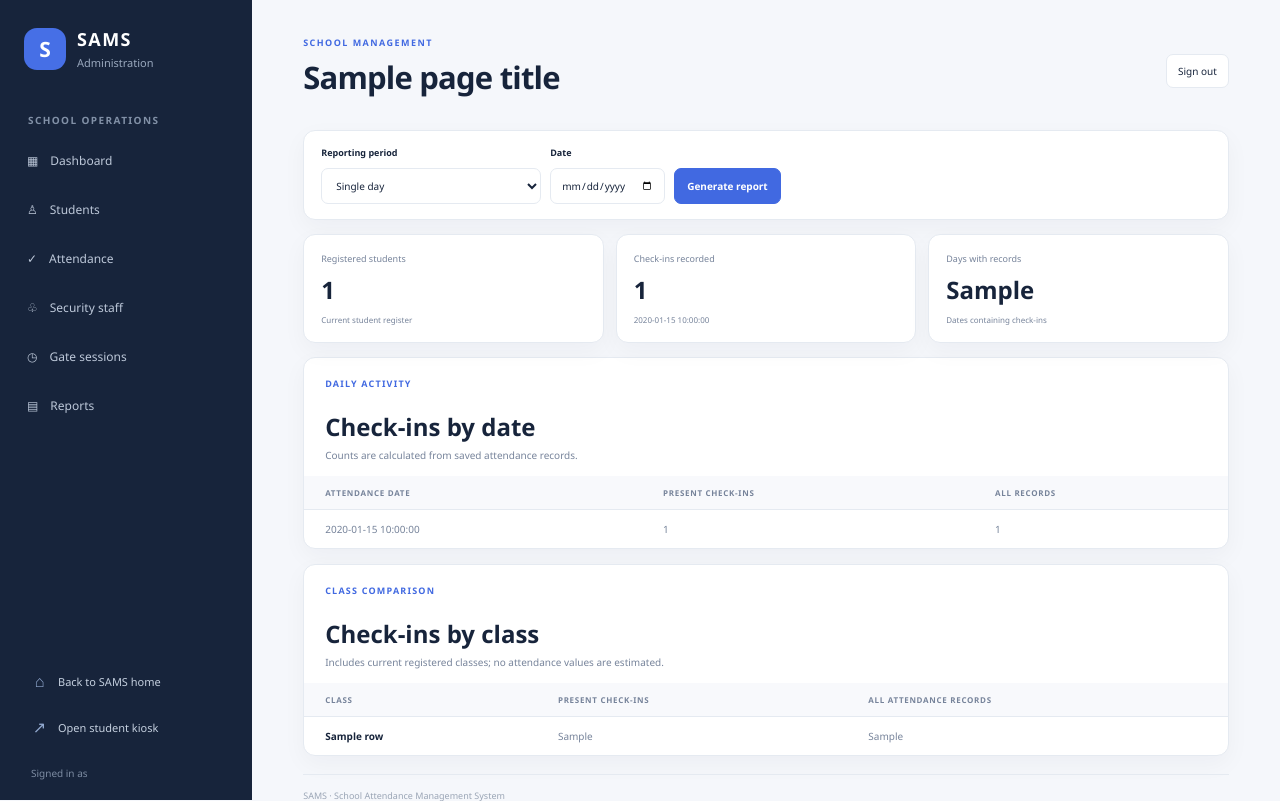
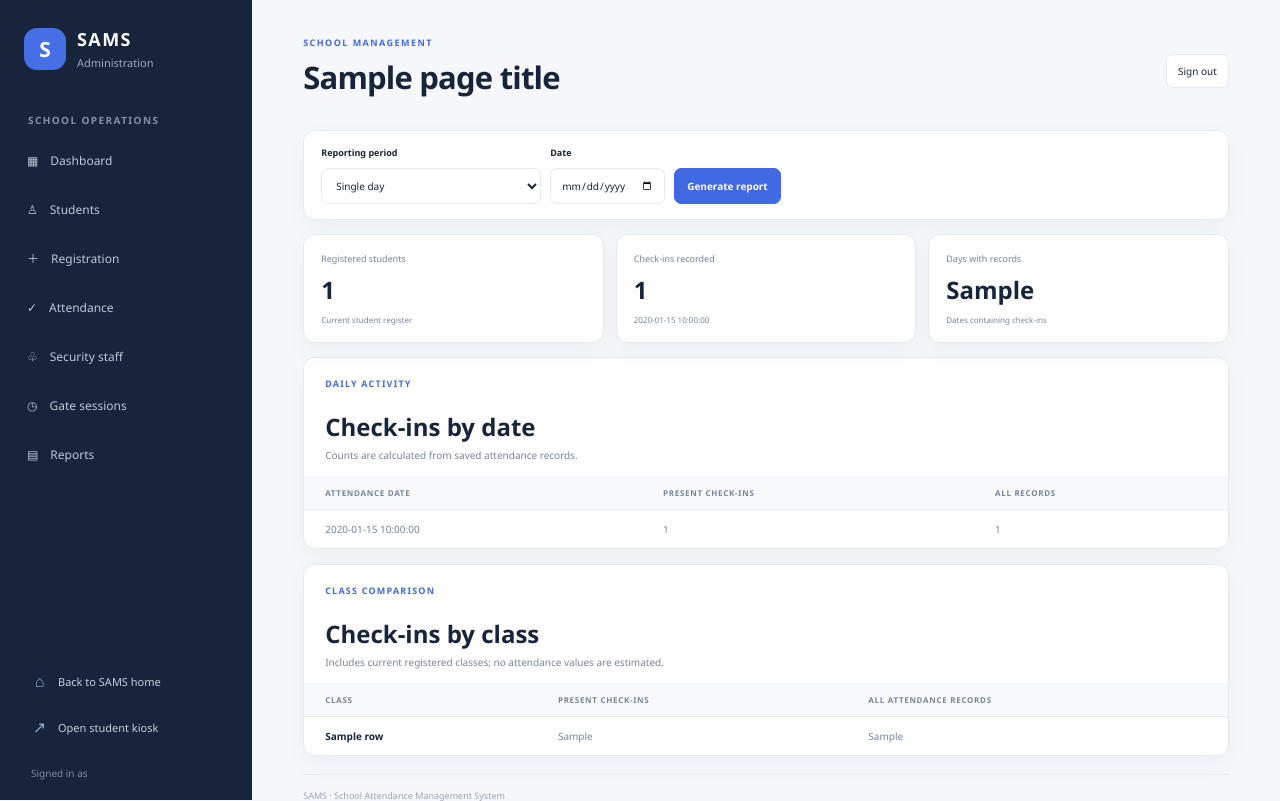
Before and after one commit to Ainechris/SAMS-ORIGNAL, a Flask app: template app/templates/admin/reports.html in a window 1280 px wide. Shown: the top 801 px of the page. Run offline with Flask 3, Linux system fonts and the light colour scheme; the template is opened without the code that fills it: most values are stand-ins (such as "Sample title", 1, 10 or a date in 2020).

Commit message:
Add registration management to admin navigation

```diff
--- a/app/templates/admin/shell.html
+++ b/app/templates/admin/shell.html
@@ -21,6 +21,7 @@
         <nav class="sidebar-nav">
             <a class="nav-link {% if active_page == 'dashboard' %}active{% endif %}" href="{{ url_for('admin.dashboard') }}" {% if active_page == 'dashboard' %}aria-current="page"{% endif %}><span aria-hidden="true">▦</span>Dashboard</a>
             <a class="nav-link {% if active_page == 'students' %}active{% endif %}" href="{{ url_for('admin_students.list_students') }}" {% if active_page == 'students' %}aria-current="page"{% endif %}><span aria-hidden="true">♙</span>Students</a>
+            <a class="nav-link {% if active_page == 'registration' %}active{% endif %}" href="{{ url_for('registration.manage_registration') }}" {% if active_page == 'registration' %}aria-current="page"{% endif %}><span aria-hidden="true">＋</span>Registration</a>
             <a class="nav-link {% if active_page == 'attendance' %}active{% endif %}" href="{{ url_for('admin_students.attendance_records') }}" {% if active_page == 'attendance' %}aria-current="page"{% endif %}><span aria-hidden="true">✓</span>Attendance</a>
             <a class="nav-link {% if active_page == 'security' %}active{% endif %}" href="{{ url_for('admin_security.list_security_users') }}" {% if active_page == 'security' %}aria-current="page"{% endif %}><span aria-hidden="true">♧</span>Security staff</a>
             <a class="nav-link {% if active_page == 'sessions' %}active{% endif %}" href="{{ url_for('admin_security.gate_sessions') }}" {% if active_page == 'sessions' %}aria-current="page"{% endif %}><span aria-hidden="true">◷</span>Gate sessions</a>
```
